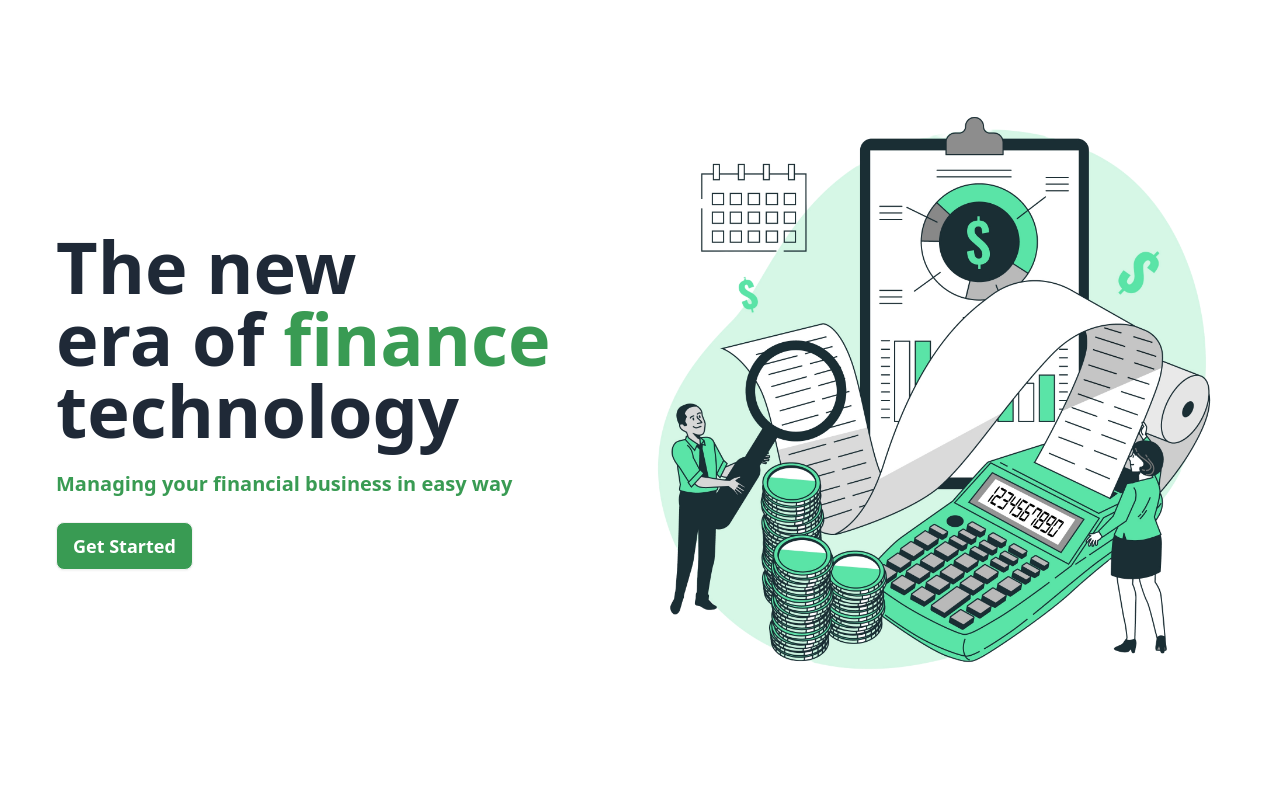
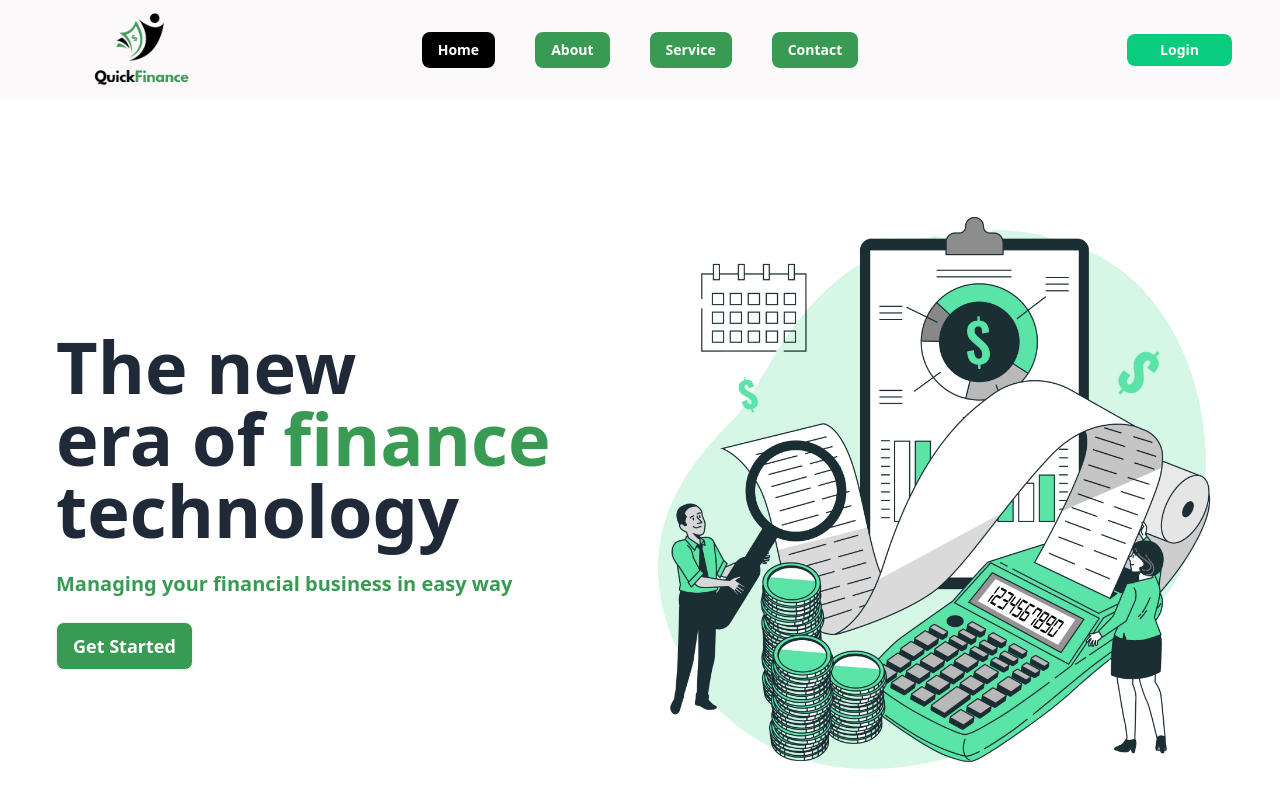
Before and after one commit to its-asif/QuickFinance-client-side, a React (Vite) app: page / in a window 1280 px wide. Shown: the top 800 px of the page. Built offline with nearby package versions, Linux system fonts and the light colour scheme.

Commit message:
navbar complete

```diff
--- a/package.json
+++ b/package.json
@@ -22,7 +22,7 @@
     "@types/react": "^18.2.43",
     "@types/react-dom": "^18.2.17",
     "@vitejs/plugin-react": "^4.2.1",
-    "autoprefixer": "^10.4.16",
+    "autoprefixer": "^10.4.17",
     "daisyui": "^4.6.0",
     "eslint": "^8.55.0",
     "eslint-plugin-react": "^7.33.2",
--- a/src/layout/Main.jsx
+++ b/src/layout/Main.jsx
@@ -1,9 +1,10 @@
 import { Outlet } from "react-router-dom";
+import Navbar from "../pages/shared/navbar/Navbar";
 
 const Main = () => {
     return (
         <div>
-
+           <Navbar></Navbar>
             <Outlet />
 
         </div>
--- a/src/pages/home/banner/Banner1.jsx
+++ b/src/pages/home/banner/Banner1.jsx
@@ -1,6 +1,6 @@
 import img1 from "../../../../public/bannerImg1.png";
 
-const Banner1 = () => {
+const  Banner1 = () => {
     return (
         <div>
             <div className="hero min-h-screen">
--- /dev/null
+++ b/src/pages/shared/navbar/Navbar.jsx
@@ -0,0 +1,150 @@
+import { Link, NavLink } from "react-router-dom";
+import logo from '/logoTransparent.png'
+const Navbar = () => {
+
+//TODO change after complete authProvider
+const user ={};
+const logOut = [];
+
+  const navLinks = (
+    <>
+      <li className="mt-2 lg:mt-0">
+        {" "}
+        <NavLink
+          to="/"
+          className={({ isActive, isPending }) =>
+            isPending ? "pending" : isActive ? "bg-black hover:bg-[#09CC7F] text-white " : " bg-[#399B53] hover:bg-[#09CC7F] text-white "
+          }
+        >
+          Home
+        </NavLink>
+      </li>
+      <li className="mt-2 lg:mt-0">
+        {" "}
+        <NavLink
+          to="/about"
+          className={({ isActive, isPending }) =>
+            isPending ? "pending" : isActive ? "bg-black text-white hover:bg-[#09CC7F] " : "bg-[#399B53] hover:bg-[#09CC7F]  text-white "
+          }
+        >
+          About
+        </NavLink>
+      </li>
+      <li className="mt-2 lg:mt-0">
+        {" "}
+        <NavLink
+          to="/service"
+          className={({ isActive, isPending }) =>
+            isPending ? "pending" : isActive ? "bg-black   text-white hover:bg-[#09CC7F] " : "bg-[#399B53] hover:bg-[#09CC7F] text-white "
+          }
+        >
+         Service
+        </NavLink>
+      </li>
+      <li className="my-2 lg:my-0">
+        {" "}
+        <NavLink
+          to="/contact"
+          className={({ isActive, isPending }) =>
+            isPending ? "pending" : isActive ? "bg-black  text-white hover:bg-[#09CC7F] " : "bg-[#399B53] hover:bg-[#09CC7F]  text-white "
+          }
+        >
+          Contact
+        </NavLink>
+      </li>
+    </>
+  );
+  return (
+
+    <div className="navbar h-[80px] lg:h-[100px] bg-[#FBF9F9]  ">
+      <div className="navbar-start lg:ml-8">
+
+        <div >
+          <Link to='/'>
+            <img
+              className="w-[150px]  md:w-[200px] mt-5 lg:pt-3 object-cover  flex items-center justify-center"
+              src={logo}
+              alt=""
+            />
+          </Link>
+        </div>
+      </div>
+      <div className="navbar-center hidden  md:flex">
+        <ul className="menu menu-md menu-horizontal px-1 font-bold gap-10 text-lg   text-white">
+          {navLinks}
+        </ul>
+      </div>
+      {/* avatar part  */}
+
+      <div className="navbar-end md:mr-8">
+        <div className="flex px-2">
+          <div>
+            {
+                        user?.email ? <div className="dropdown dropdown-end">
+                            <label tabIndex={0} className="btn btn-ghost btn-circle avatar">
+                                <div className="w-10 rounded-full">
+                                    <img src={user.photoURL? user.photoURL : ''} alt={user.displayName} />
+                                </div>
+                            </label>
+                            <ul tabIndex={0} className="menu menu-sm dropdown-content mt-3 z-[1] p-2 shadow bg-base-100 rounded-box w-52">
+                                <li>
+                                    <button className="btn btn-sm  btn-ghost">{user.displayName}</button>
+
+                                </li>
+                                <li>
+
+                                  <button className="btn my-3 ">
+                                 <Link to='/dashboard'>
+                                 Dashboard
+                                 </Link>
+                                  </button>
+
+
+                                </li>
+                                <li>
+                                    <button className="btn btn-sm  btn-ghost bg-red-500 text-white font-bold"
+                                        onClick={logOut}
+                                    >Logout</button>
+
+                                </li>
+                            </ul>
+                        </div>
+                            :
+                            <Link to='/login'>
+                                <button className="btn btn-sm  btn-ghost hover:bg-[#FF0000] px-8 bg-[#09CC7F] text-white font-bold">Login</button>
+                            </Link>
+                    }
+          </div>
+          <div className="dropdown dropdown-end">
+            <label tabIndex={0} className="btn btn-ghost btn-sm ml-2 md:hidden">
+              <svg
+                xmlns="http://www.w3.org/2000/svg"
+                className="h-[35px]  w-[28px]"
+                fill="none"
+                viewBox="0 0 24 24"
+                stroke="black"
+              >
+                <path
+                  strokeLinecap="round"
+                  strokeLinejoin="round"
+                  strokeWidth="2"
+                  d="M4 6h16M4 12h8m-8 6h16"
+                />
+              </svg>
+            </label>
+            <ul
+              tabIndex={0}
+              className="menu menu-sm dropdown-content my-5 z-[1] dark:bg-[#E0E0E0] p-2 shadow bg-base-100 rounded-box w-52 font-bold"
+              style={{ textAlign: "right" }}
+            >
+              {navLinks}
+            </ul>
+          </div>
+        </div>
+      </div>
+    </div>
+
+  );
+};
+
+export default Navbar;
```
Also changed, not shown: 1 other file (tests, documents, lock files or other folders).
